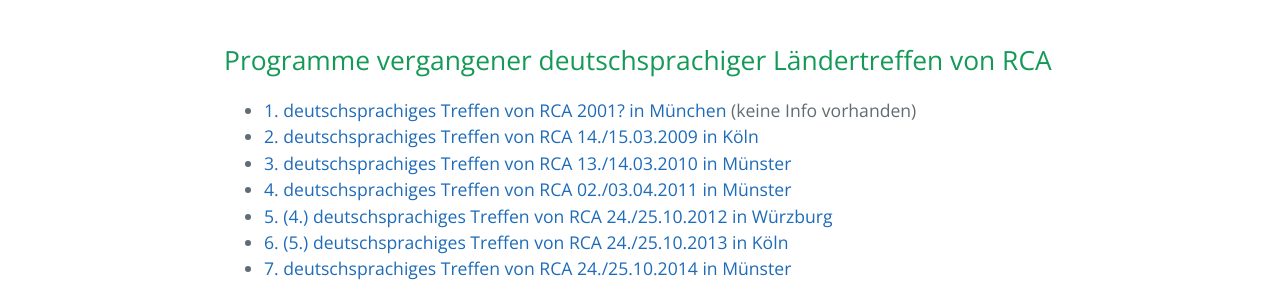
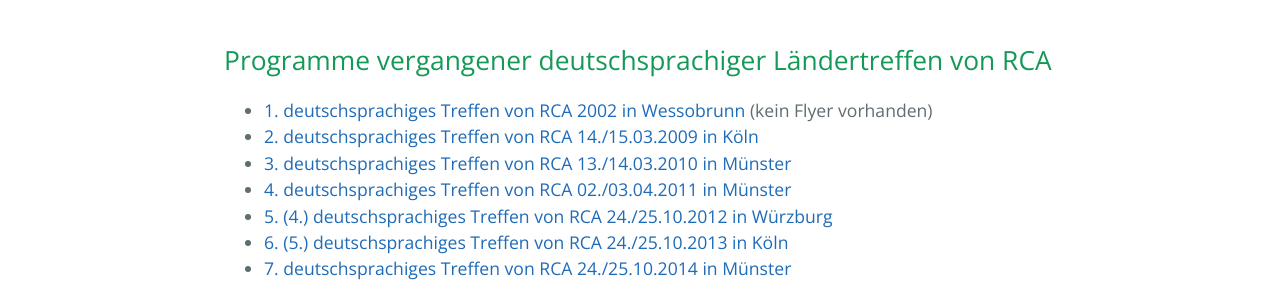
Before and after one commit to rcadeutschland/rcadeutschland.github.io, a Jekyll site: the page built from Archiv.md, in a window 1280 px wide. Shown: the part 416-702 px from the top of the page. Built offline with Jekyll 4.4.1, drawn with Linux system fonts in a browser that asks for light colours; nearby versions of some CDN libraries.

Commit message:
Update Archiv.md

```diff
--- a/Archiv.md
+++ b/Archiv.md
@@ -6,7 +6,7 @@
 
 ## Programme vergangener deutschsprachiger Ländertreffen von RCA
 
-- [1. deutschsprachiges Treffen von RCA 2001? in München](http://www.recovering-couples.de/Archiv) (keine Info vorhanden)
+- [1. deutschsprachiges Treffen von RCA 2002 in Wessobrunn](http://www.recovering-couples.de/Archiv) (kein Flyer vorhanden)
 - [2. deutschsprachiges Treffen von RCA 14./15.03.2009 in Köln](http://www.recovering-couples.de/files/RCATreffen2009.pdf)
 - [3. deutschsprachiges Treffen von RCA 13./14.03.2010 in Münster](http://www.recovering-couples.de/files/RCATreffen2010.pdf)
 - [4. deutschsprachiges Treffen von RCA 02./03.04.2011 in Münster](http://www.recovering-couples.de/files/RCATreffen2011.pdf)
```
